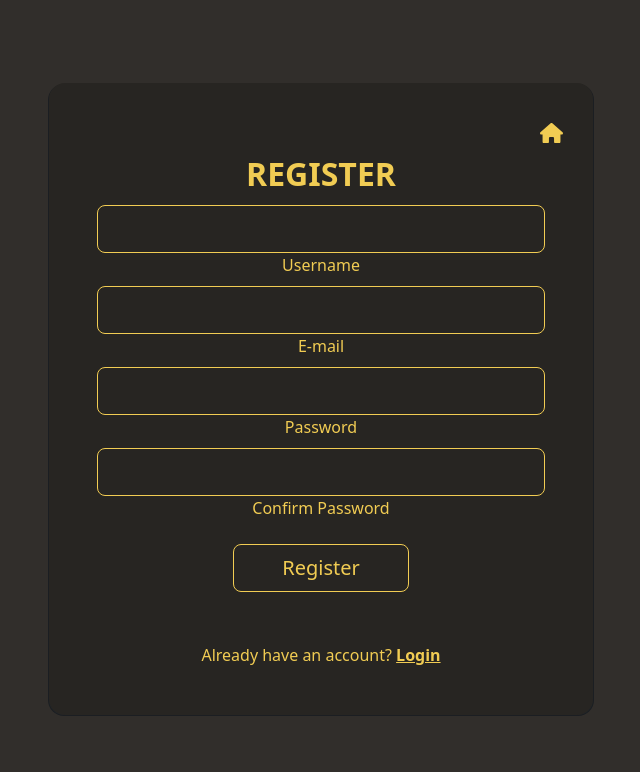
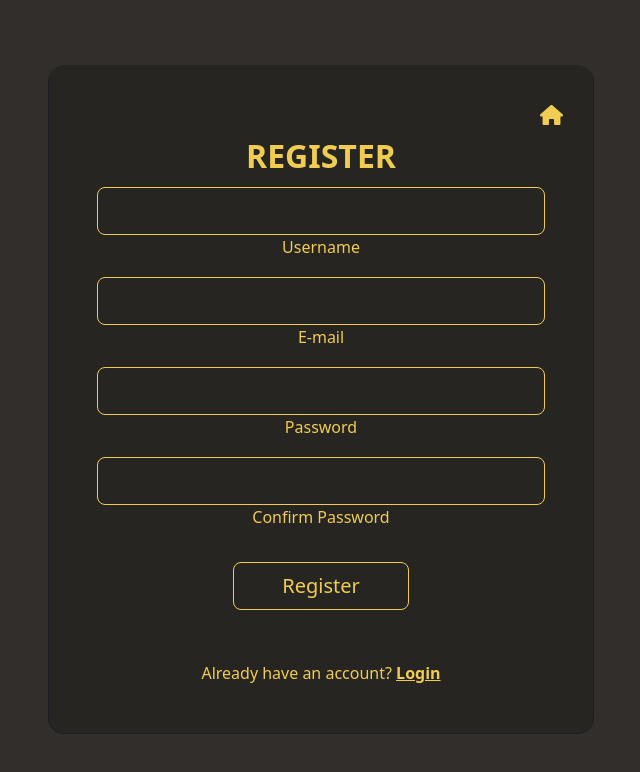
Before and after one commit to TheArtemis/chopstick.js, a Vue app: page /register in a window 1280 px wide. Shown: the top 772 px of the page, without its empty margins (319-959 px from the left). Built offline with nearby package versions, Linux system fonts and the light colour scheme.

Commit message:
Fixed register

```diff
--- a/src/assets/register.css
+++ b/src/assets/register.css
@@ -1,15 +1,18 @@
-.gradient-custom  {
+.gradient-custom {
   /* fallback for old browsers */
   background: #312e2b;
 
-
   /* Chrome 10-25, Safari 5.1-6 */
-  background: -webkit-linear-gradient(to right,  #312e2b, #312e2b);
+  background: -webkit-linear-gradient(to right, #312e2b, #312e2b);
 
   /* W3C, IE 10+/ Edge, Firefox 16+, Chrome 26+, Opera 12+, Safari 7+ */
-  background: linear-gradient(to right,  #312e2b, #312e2b);
-  }
+  background: linear-gradient(to right, #312e2b, #312e2b);
+}
 
-  .form-control:focus {
-    border-color: #fff;
-  }
+.form-control:focus {
+  border-color: #fff;
+}
+
+.form-outline.form.mb-3 {
+  margin-bottom: 25px !important;
+}
```
